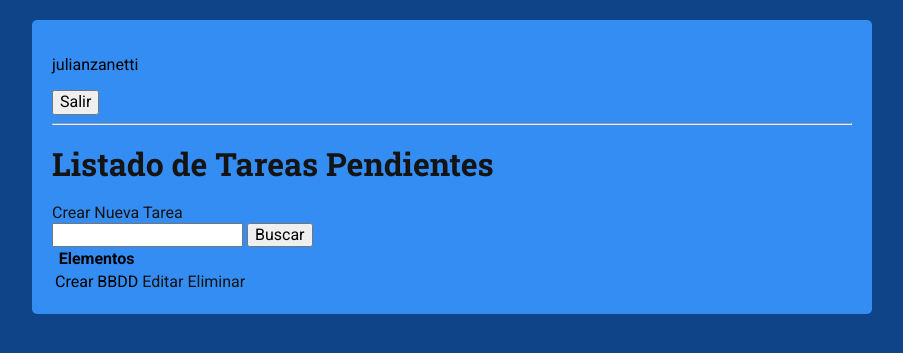
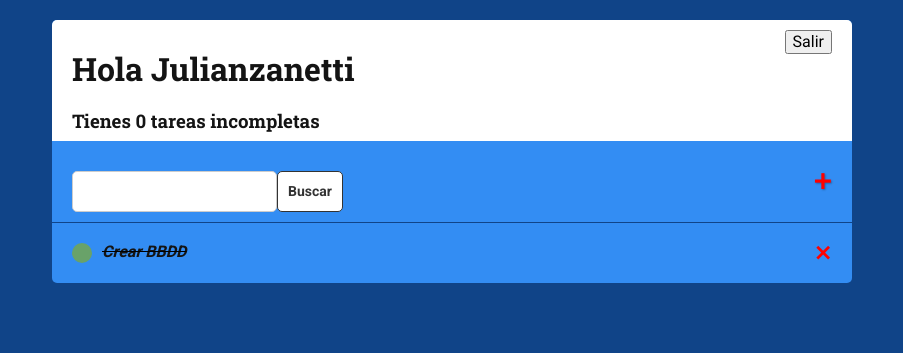
Before and after one commit to julianzanetti/Python-16-dias, a Django app: page / in a window 1280 px wide. Shown: the top 353 px of the page, without its empty margins (188-1091 px from the left). Run offline with Django 5.2, Linux system fonts and the light colour scheme; a user stored in the database is signed in; data comes from the database, SQL or seed files in the repository.

Commit message:
Add files via upload

```diff
--- a/Proyecto16 - Aplicacion Web de Tares Pendientes/base/templates/base/principal.html
+++ b/Proyecto16 - Aplicacion Web de Tares Pendientes/base/templates/base/principal.html
@@ -17,7 +17,6 @@
             max-width: 800px;
             margin: auto;
             background: rgb(51, 141, 243);
-            padding: 20px;
             border-radius: 5px;
             box-shadow: 2 2 10px rgba(0,0,0,0.1);
         }
@@ -26,19 +25,102 @@
             font-weight: 700;
             color: #141414;
         }
-        a {
+        .barra-superior {
+            display: flex;
+            justify-content: space-between;
+            background-color: #ffffff;
+            padding: 10px 20px;
+            border-radius: 5px 5px 0 0;
+        }
+        .elementos-tareas {
+            display: flex;
+            align-items: center;
+            justify-content: space-between;
+            padding: 20px;
+            border-top: 1px solid #104488;
+        }
+        .titulo-tarea {
+            display: flex;
+        }
+        .titulo-tarea a {
+            text-decoration: none;
             color: #141414;
+            font-weight: bold;
+            margin-left: 10px;
+        }
+        .titulo-tarea-completo {
+            height: 20px;
+            width: 20px;
+            background-color: rgb(105,162,105);
+            border-radius: 50px;
+        }
+        .titulo-tarea-incompleto {
+            height: 20px;
+            width: 20px;
+            background-color: rgb(243, 105, 105);
+            border-radius: 50px;
+        }
+        .eliminar {
+            color: #ff0000;
+            font-size: 22px;
             text-decoration: none;
+            font-weight: 900;
+            line-height: 0;
         }
-        a:hover {
-            text-decoration: underline;
+        .volver {
+            display: inline-block;
+            padding: 2px 4px;
+            background-color: #ffffff;
+            color: #333;
+            border: 1px solid #333;
+            border-radius: 2px;
+            text-decoration: none;
+            font-size: 16px;
+            margin-left: 8px;
+        }
+        .barra-busqueda {
+            display: flex;
+            justify-content: space-between;
+            align-items: center;
+            padding: 10px 20px;
+        }
+        #enlace-agregar {
+            text-shadow: 1px 1px 2px rgba(0,0,0,0.3);
+            color: #ff0000;
+            text-decoration: none;
+            font-size: 24px;
+        }
+        input[type="text"], input[type="password"], textarea {
+            padding: 10px;
+            border: 1px solid #ccc;
+            border-radius: 5px;
+            width: 90%;
+        }
+        label {
+            display: block;
+            padding-top: 10px !important;
+        }
+        .boton {
+            background-color: #ffffff;
+            color: #333;
+            border: 1px solid #333;
+            border-radius: 5px;
+            padding: 10px;
+            cursor: pointer;
+            font-weight: bold;
+            text-decoration: none;
+            font-size: 14px;
+        }
+        .cuerpo-tarjeta {
+            padding: 20px;
+            border-radius: 5px;
+            box-shadow: 0 2px 10px rgba(0,0,0,0.1);
         }
     </style>
 </head>
 <body>
     <div class="container">
         {% block content %}
-
         {% endblock content %}
     </div>
 </body>
--- a/Proyecto16 - Aplicacion Web de Tares Pendientes/base/templates/base/tarea_detail.html
+++ b/Proyecto16 - Aplicacion Web de Tares Pendientes/base/templates/base/tarea_detail.html
@@ -1,5 +1,5 @@
 <!DOCTYPE html>
-<html lang="en">
+<html lang="es">
 <head>
     <meta charset="UTF-8">
     <title>Detalle de las tareas</title>
--- a/Proyecto16 - Aplicacion Web de Tares Pendientes/base/templates/base/tarea_form.html
+++ b/Proyecto16 - Aplicacion Web de Tares Pendientes/base/templates/base/tarea_form.html
@@ -7,13 +7,15 @@
 <body>
     {% extends 'base/principal.html' %}
     {% block content %}
+    <div class="cuerpo-tarjeta">
     <h1>Formulario de Tareas</h1>
-    <a href="{% url 'pendientes' %}">Volver</a>
     <form method="post" action="">
         {% csrf_token %}
         {{ form.as_p }}
         <input type="submit" value="Enviar">
+        <a class="volver" href="{% url 'pendientes' %}">Volver</a>
     </form>
+    </div>
     {% endblock content %}
 </body>
 </html>
--- a/Proyecto16 - Aplicacion Web de Tares Pendientes/base/templates/base/tarea_list.html
+++ b/Proyecto16 - Aplicacion Web de Tares Pendientes/base/templates/base/tarea_list.html
@@ -1,14 +1,18 @@
+{% extends 'base/principal.html' %}
 <!DOCTYPE html>
-<html lang="en">
+<html lang="es">
 <head>
     <meta charset="UTF-8">
     <title>Listado de Tareas</title>
 </head>
 <body>
-    {% extends 'base/principal.html' %}
     {% block content %}
+    <div class="barra-superior">
+        <div>
+            <h1>Hola {{request.user|title}}</h1>
+            <h3 style="margin:0">Tienes {{count}} tarea{{count|pluralize}} incompleta{{count|pluralize}}</h3>
+        </div>
         {% if request.user.is_authenticated %}
-        <p>{{request.user}}</p>
             <form method="post" action="{% url 'logout' %}">
                 {% csrf_token %}
                 <button type="submit">Salir</button>
@@ -16,33 +20,40 @@
         {% else %}
             <a href="{% url 'login' %}">Ingresar</a>
         {% endif %}
-    <hr>
+    </div>
 
-    <h1>Listado de Tareas Pendientes</h1>
-    <a href="{% url 'crear-tarea' %}">Crear Nueva Tarea</a>
-    <form method="get">
+    <div class="barra-busqueda">
+        <form method="get" style="margin-top: 20px; display: flex;">
             <input type="text", name="area-buscar", value="{{ valor_buscado }}">
-        <input type="submit", name="Buscar", value="Buscar">
+            <input class="boton" type="submit", value="Buscar">
         </form>
+        <a id="enlace-agregar" href="{% url 'crear-tarea' %}">&#x1F7A5;</a>
+    </div>
 
-    <table>
-        <tr>
-            <th>Elementos</th>
-            <th></th>
-            <th></th>
-        </tr>
+    <div class="items-tareas">
+        {% for tarea in tareas %}
+        <div class="elementos-tareas">
+            {% if tarea.completo %}
+            <div class="titulo-tarea">
+                <div class="titulo-tarea-completo"></div>
+                    <i><s><a href="{% url 'editar-tarea' tarea.id %}">{{tarea}}</a></s></i>
+            </div>
+            <a class="eliminar" href="{% url 'eliminar-tarea' tarea.id %}">&#x2A2F;</a>
+            {% else %}
 
-        {% for tarea in tareas %}
+            <div class="titulo-tarea">
+                <div class="titulo-tarea-incompleto"></div>
+                    <a href="{% url 'editar-tarea' tarea.id %}">{{tarea}}</a>
+            </div>
+            <a class="eliminar" href="{% url 'eliminar-tarea' tarea.id %}">&#x2A2F;</a>
+            {% endif %}
+        </div>
 
-        <tr>
-            <td>{{tarea.titulo}}</td>
-            <td><a href="{% url 'editar-tarea' tarea.id %}">Editar</a></td>
-            <td><a href="{% url 'eliminar-tarea' tarea.id %}">Eliminar</a></td>
-        </tr>
         {% empty %}
             <h3>No hay elementos en esta Lista</h3>
         {% endfor %}
-    </table>
+    </div>
+
     {% endblock content %}
 </body>
 </html>
```
Also changed, not shown: Proyecto16 - Aplicacion Web de Tares Pendientes/base/templates/base/login.html (+11 -6 lines), Proyecto16 - Aplicacion Web de Tares Pendientes/base/templates/base/registro.html (+11 -6 lines), Proyecto16 - Aplicacion Web de Tares Pendientes/base/templates/base/tarea_confirm_delete.html (+14 -10 lines). Lines whose indentation alone changed are shown as unchanged.
